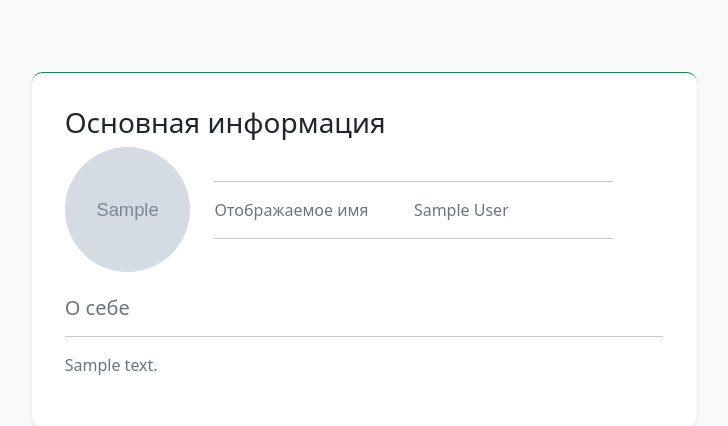
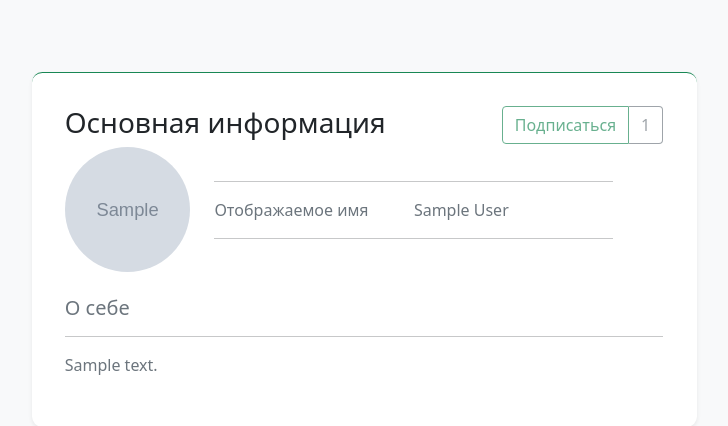
Before and after one commit to Ryaku-s/food-assistant, a Django app: page /accounts/1/ in a window 1280 px wide. Shown: the part 99-525 px from the top of the page, without its empty margins (276-1004 px from the left). Run offline with Django 3.2, Linux system fonts and the light colour scheme; a user stored in the database is signed in; tables that the repository leaves empty hold one stand-in row (values such as "Sample post"); grey boxes marked "Sample" are stand-in pictures; some libraries are stand-ins or nearby versions.

Commit message:
added follower counter and updated readme

```diff
--- a/templates/account/profile/profile_detail.html
+++ b/templates/account/profile/profile_detail.html
@@ -10,22 +10,33 @@
     <div class="mx-auto row col-sm-12">
       <div style="position:relative;">
         <span class="h3 mb-2">Основная информация</span>
-        {% if request.user.is_active and user.is_active and user != request.user %}
+          {% if request.user.is_active and user.is_active and user != request.user %}
             {% if is_followed %}
-              <form action="{% url 'account_profile_unfollow' pk=user.pk %}" method="post">
+              <form action="{% url 'account_profile_unfollow' pk=user.pk %}" method="post" class="top-0 end-0 position-absolute d-flex">
                 {% csrf_token %}
-                <button type="submit" class="btn btn-outline-danger h1" style="right: 0; top: 0; position: absolute;">
+                <button type="submit" class="btn btn-outline-danger" style="border-radius: .25rem 0 0 .25rem">
                   Отписаться
                 </button>
+                <div style="border-radius: 0 .25rem .25rem 0; border-left: none;" class="btn btn-outline-secondary disabled">{{ user.followers.count }}</div>
               </from>
             {% else %}
-              <form action="{% url 'account_profile_follow' pk=user.pk %}" method="post">
+              <form action="{% url 'account_profile_follow' pk=user.pk %}" method="post" class="top-0 end-0 position-absolute d-flex">
                 {% csrf_token %}
-                <button type="submit" class="btn btn-outline-success h1" style="right: 0; top: 0; position: absolute;">
+                <button type="submit" class="btn btn-outline-success" style="border-radius: .25rem 0 0 .25rem">
                   Подписаться
                 </button>
+                <div style="border-radius: 0 .25rem .25rem 0; border-left: none;" class="btn btn-outline-secondary disabled">{{ user.followers.count }}</div>
               </form>
             {% endif %}
+          {% endif %}
+          {% if user.is_active and user == request.user %}
+            <div action="{% url 'account_profile_follow' pk=user.pk %}" method="post" class="top-0 end-0 position-absolute d-flex">
+              {% csrf_token %}
+              <div type="submit" class="btn btn-outline-success disabled" style="border-radius: .25rem 0 0 .25rem">
+                Подписаться
+              </div>
+              <div style="border-radius: 0 .25rem .25rem 0; border-left: none;" class="btn btn-outline-secondary disabled">{{ user.followers.count }}</div>
+            </div>
           {% endif %}
       </div>
       {% if user.is_active %}
```
Also changed, not shown: README.md.
